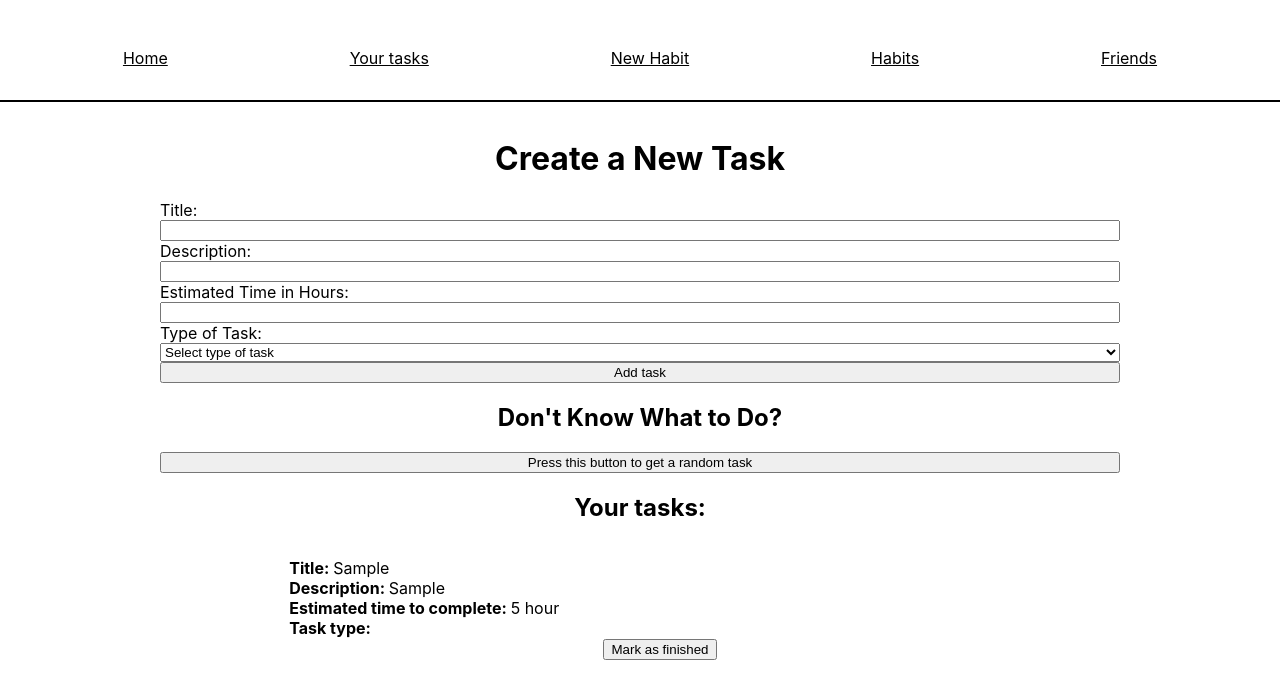
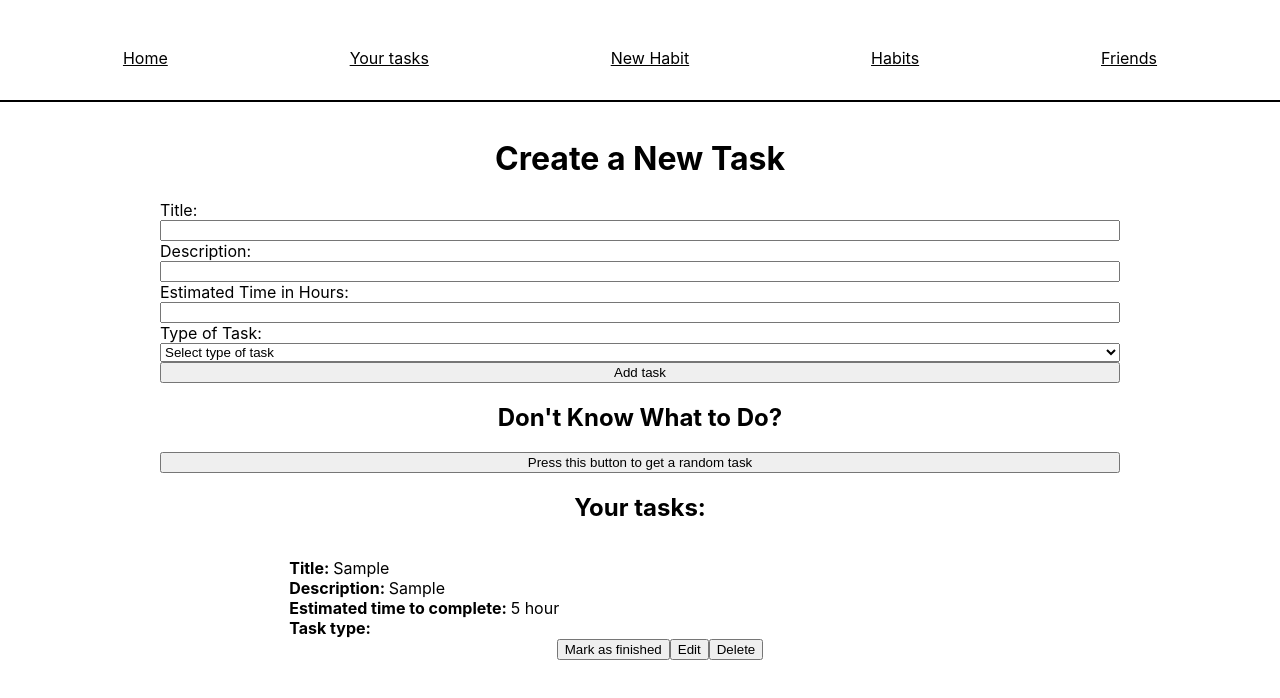
Before and after one commit to Hey-nes/projektarbete-frontend2, a React (Create React App) app: page /newtask in a window 1280 px wide. Both pictures are taken after typing "Sample", "Sample", "5" into the empty fields and a click on the button "Add task". Shown: the top 698 px of the page. Built offline with nearby package versions, Linux system fonts and the light colour scheme.

Commit message:
added delete and edit functions to the tasks

```diff
--- a/src/pages/NewTask.jsx
+++ b/src/pages/NewTask.jsx
@@ -7,6 +7,7 @@ const NewTask = () => {
   const [description, setDescription] = useState("");
   const [time, setTime] = useState("");
   const [type, setType] = useState("");
+  const [selectedTask, setSelectedTask] = useState(null);
 
   const addTask = () => {
     const newTask = {
@@ -32,6 +33,19 @@ const NewTask = () => {
         setTitle(data.activity);
         setType(data.type);
       });
+  };
+
+  const handleDelete = (taskToDelete) => {
+    setTasks(tasks.filter((task) => task !== taskToDelete));
+  };
+
+  const handleEdit = (taskToEdit) => {
+    setSelectedTask(taskToEdit);
+    setTitle(taskToEdit.title);
+    setDescription(taskToEdit.description);
+    setTime(taskToEdit.time);
+    setType(taskToEdit.type);
+    setTasks(tasks.filter((task) => task !== taskToEdit));
   };
 
   return (
@@ -82,7 +96,7 @@ const NewTask = () => {
       <h2>Don't Know What to Do?</h2>
       <button onClick={getTask}>Press this button to get a random task</button>
       <h2>Your tasks:</h2>
-      <Tasks data={tasks} />
+      <Tasks data={tasks} onDelete={handleDelete} onEdit={handleEdit} />
     </main>
   );
 };
--- a/src/pages/Tasks.jsx
+++ b/src/pages/Tasks.jsx
@@ -1,6 +1,6 @@
 import { useState } from "react";
 
-const Tasks = ({ data }) => {
+const Tasks = ({ data, onDelete, onEdit }) => {
   const [completedTasks, setCompletedTasks] = useState([]);
   const [incompletedTasks, setIncompletedTasks] = useState([]);
 
@@ -17,6 +17,18 @@ const Tasks = ({ data }) => {
   const handleToggleUnfinished = (task) => {
     setCompletedTasks(completedTasks.filter((t) => t !== task));
     setIncompletedTasks([...incompletedTasks, task]);
+  };
+
+  const handleDelete = (task) => {
+    onDelete(task);
+    setCompletedTasks(completedTasks.filter((t) => t !== task));
+  };
+
+  const handleEdit = (task) => {
+    onEdit(task);
+    setIncompletedTasks((prevIncompletedTasks) =>
+      prevIncompletedTasks.filter((t) => t !== task)
+    );
   };
 
   return (
@@ -45,6 +57,8 @@ const Tasks = ({ data }) => {
               <button onClick={() => handleToggleCompletion(task)}>
                 {task.completed ? "Mark as unfinished" : "Mark as finished"}
               </button>
+              <button onClick={() => handleEdit(task)}>Edit</button>
+              <button onClick={() => handleDelete(task)}>Delete</button>
             </div>
           ))}
       </ul>
```
